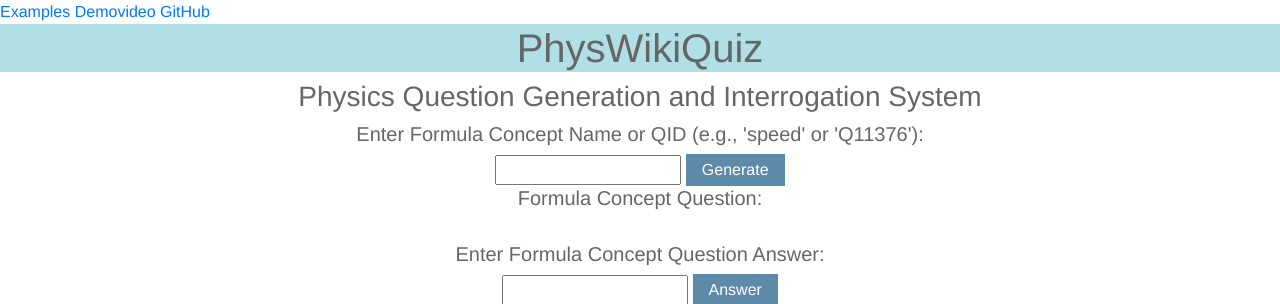
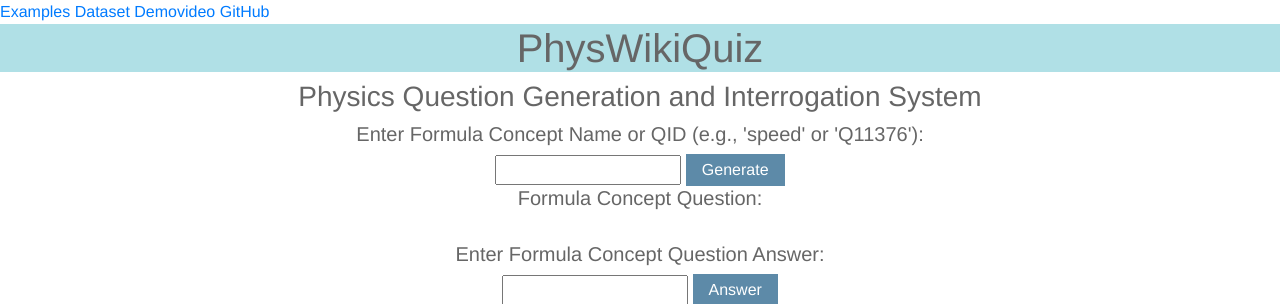
Before and after one commit to gipplab/PhysWikiQuiz, a Flask app: page / in a window 1280 px wide. Shown: the top 304 px of the page. Run offline with Flask 2, Linux system fonts and the light colour scheme; some libraries are stand-ins or nearby versions.

Commit message:
Update header

```diff
--- a/templates/my-form.html
+++ b/templates/my-form.html
@@ -29,8 +29,8 @@
 -->
 <!-- https://stackoverflow.com/questions/11596777/flask-not-serving-pictures -->
 
-<!-- <a target="_blank" rel="noopener noreferrer" href="https://w.wiki/3zt9">Examples</a> -->
 <a target="_blank" rel="noopener noreferrer" href="https://github.com/ag-gipp/PhysWikiQuiz/tree/main/evaluation/module_workflow/demo_examples.png">Examples</a>
+<a target="_blank" rel="noopener noreferrer" href="https://w.wiki/3zt9">Dataset</a>
 <a href="">Demovideo</a>
 <!-- https://www.youtube.com/channel/UC2akn0nFyoV3onD_WOUjptg -->
 <a target="_blank" rel="noopener noreferrer" href="https://github.com/ag-gipp/PhysWikiQuiz">GitHub</a>
```
